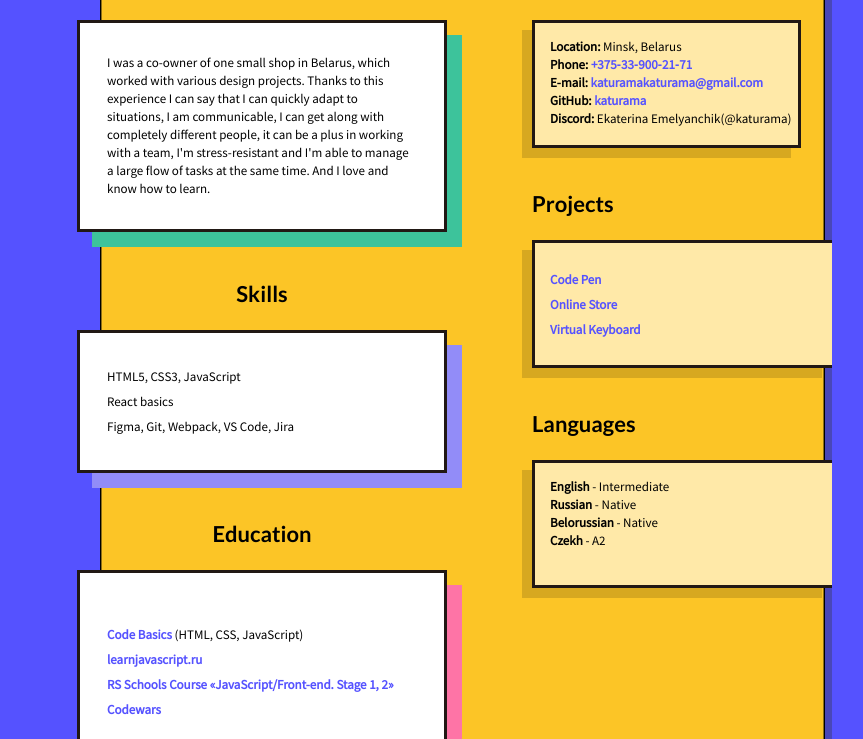
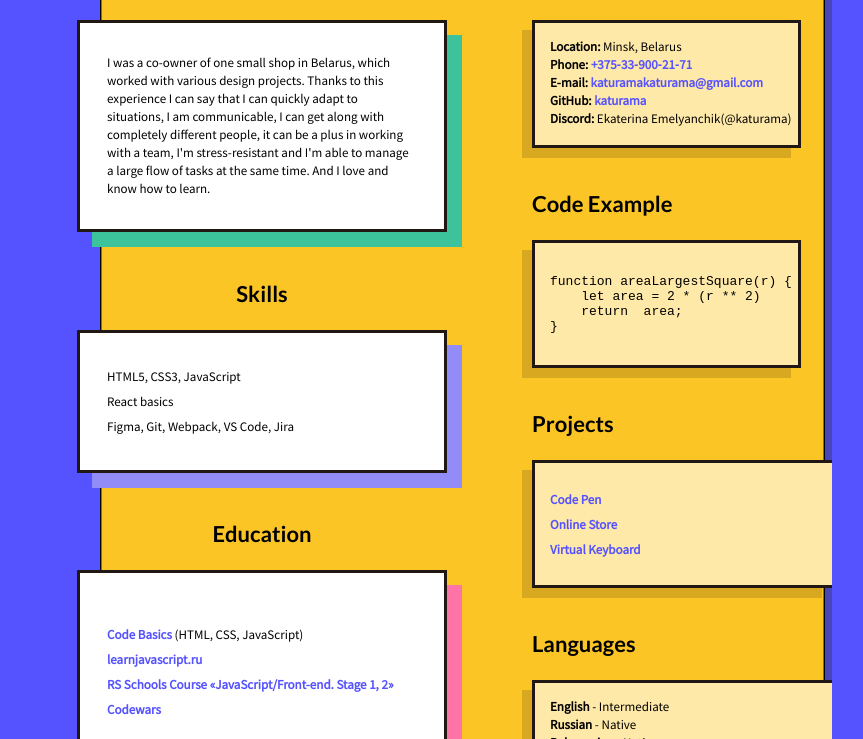
Before and after one commit to katurama/rsschool-cv, a plain HTML site: page index.html in a window 1280 px wide. Shown: the part 361-1100 px from the top of the page, without its empty margins (208-1071 px from the left). Drawn offline with Linux system fonts and the light colour scheme.

Commit message:
feat: add code example

```diff
--- a/index.html
+++ b/index.html
@@ -66,6 +66,15 @@
                     <li>Figma, Git, Webpack, VS Code, Jira</li>
                 </ul>
             </div>
+            <div class="code-example" id="ce">
+                <h2>Code Example</h2>
+                <pre>
+<code>function areaLargestSquare(r) {
+    let area = 2 * (r ** 2)
+    return  area;
+}</code>
+            </pre>
+            </div>
             <div class="education" id="e">
                 <h2>Education</h2>
                 <ul>
--- a/style.css
+++ b/style.css
@@ -117,9 +117,9 @@ main {
     position: absolute;
     top: 331px;
     grid-template-areas: "a c"
-                         "s  p"
-                         "ed l"
-                         "ed l";
+        "s  e"
+        "ed p"
+        "ed l";
 }
 
 main a {
@@ -135,13 +135,13 @@ main a {
     align-items: center;
 }
 
-.about-me p ,
+.about-me p,
 .skills ul,
 .education ul {
     padding: 31px 27px;
     background-color: white;
     border: 3px solid #211814;
-    box-shadow:  15px 15px 0px #3DC39B;
+    box-shadow: 15px 15px 0px #3DC39B;
     list-style-type: none;
 }
 
@@ -157,8 +157,8 @@ main a {
 
 .skills ul {
     width: 370px;
-    height:204px;
-    box-shadow:  15px 15px 0px #928CF8;
+    height: 204px;
+    box-shadow: 15px 15px 0px #928CF8;
 }
 
 .contacts {
@@ -180,8 +180,8 @@ main a {
 
 .education ul {
     width: 370px;
-    height:204px;
-    box-shadow:  15px 15px 0px #FE74A6;
+    height: 204px;
+    box-shadow: 15px 15px 0px #FE74A6;
 }
 
 .projects {
@@ -198,7 +198,7 @@ main h2 {
     margin-bottom: 23px;
 }
 
-main p ,
+main p,
 main li {
     font-family: 'Source Sans Pro', sans-serif;
     font-size: 13px;
@@ -214,7 +214,7 @@ pre,
     height: 128px;
     background-color: #FFE9A8;
     border: 3px solid #211814;
-    box-shadow:  -10px 10px 0px rgba(0, 0, 0, 0.15);
+    box-shadow: -10px 10px 0px rgba(0, 0, 0, 0.15);
     list-style-type: none;
     padding: 15px 15px;
     padding-right: 0px;
@@ -234,9 +234,9 @@ pre,
     justify-content: center;
 }
 
-.projects  li,
-.skills  li,
-.education li{
+.projects li,
+.skills li,
+.education li {
     line-height: 25px;
 }
 
@@ -249,12 +249,12 @@ footer {
     position: absolute;
     height: 50px;
     width: 100vw;
-    background-color:#3DC39B;
+    background-color: #3DC39B;
     display: flex;
     align-items: center;
 }
 
-nav ul{
+nav ul {
     list-style-type: none;
     display: flex;
     width: 310px;
```
